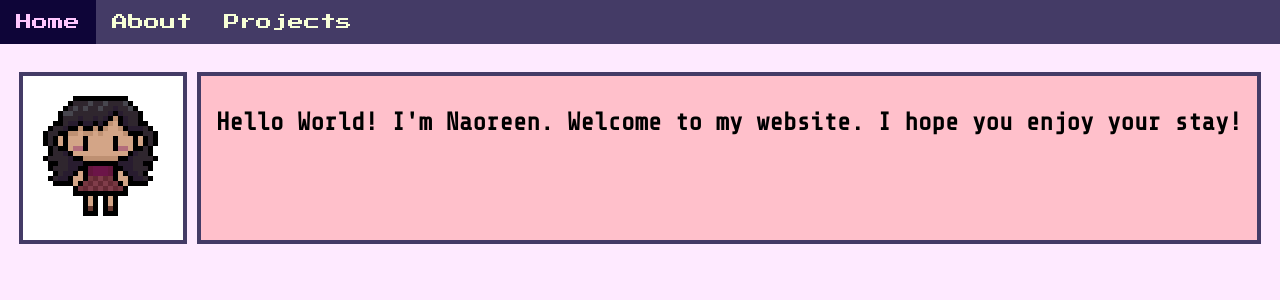
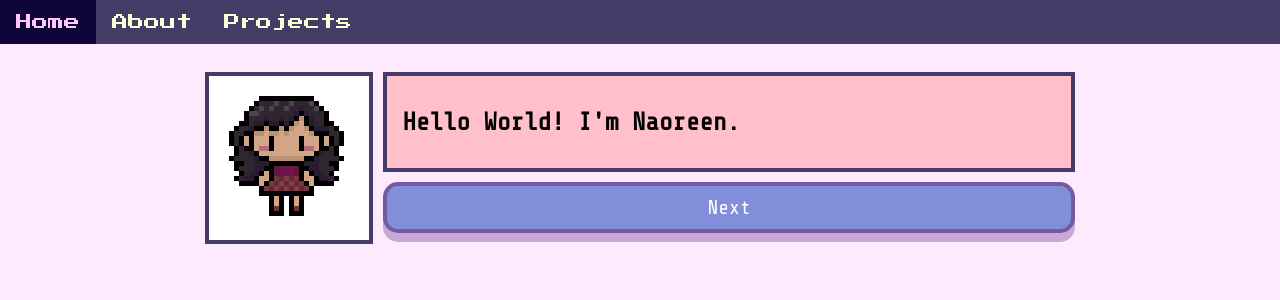
Before and after one commit to kNaoreen/kNaoreen.github.io, a Jekyll site: the page built from index.html, in a window 1280 px wide. Shown: the top 300 px of the page. Built offline with Jekyll 4.4.1, drawn with Linux system fonts in a browser that asks for light colours.

Commit message:
some minimal dialogue

```diff
--- a/_sass/main.scss
+++ b/_sass/main.scss
@@ -5,7 +5,7 @@ html, body {
 }
 
 .dialogueContainer {
-    width: fit-content;
+    width: 90%;
     display: flex;
     flex-direction: row;
     flex-wrap: wrap;
@@ -28,6 +28,14 @@ html, body {
     height: min-content;
 }
 
+.dialogueBoxAndButtonsContainer {
+    display: flex;
+    flex-direction: column;
+    gap: 10px;
+    width: 60%;
+
+}
+
 .literalDialogueBox {
     border: 4px rgb(68, 59, 102) solid;
     background-color: pink;
@@ -39,6 +47,42 @@ html, body {
 .literalDialogueBox h1 {
     font-family: 'Share Tech Mono', monospace;
     font-size: 25px;
+}
+
+.literalDialogueBox__nextButton {
+    padding: 10px 15px;
+    cursor: pointer;
+    text-align: center;
+    text-decoration: none;
+    outline: none;
+    color: #fff;
+    background-color: #818eda;
+    border: #735aa1 4px solid;
+    border-radius: 15px;
+    box-shadow: 0 9px rgb(201, 167, 214);
+
+    font-family: 'Share Tech Mono', monospace;
+    font-size: 20px;
+}
+
+.literalDialogueBox__nextButton:hover {
+    background-color: #735aa1;
+}
+
+.literalDialogueBox__nextButton:hover {
+  background-color: #9075c2;
+  box-shadow: 0 5px rgb(214, 167, 213);
+  transform: translateY(4px);
+}
+
+.optionButtons--hidden {
+    display: none;
+}
+
+.optionButtons--visible {
+    display: flex;
+    flex-direction: column;
+    gap: 20px;
 }
 
 /** ABOUT PAGE **/
--- /dev/null
+++ b/assets/js/home.js
@@ -0,0 +1,46 @@
+/**
+ * SCRIPTS RELATED TO HOME PAGE
+ */
+
+// Map State to numbers
+const HELLO = 0;
+const WHO_ARE_YOU = 1;
+const PICKED_EMPLOYER = 2;
+const PICKED_STRANGER = 3;
+const PICKED_FAN = 4;
+
+currentState = HELLO;
+
+function handleNextButton() {
+    if (currentState == HELLO) {
+        // update state
+        currentState = WHO_ARE_YOU;
+
+        // hide the "next" button
+        document.getElementById("literalDialogueBox__nextButton").style.display = "none";
+
+        // update the text in the dialog box
+        setDialogBoxText("Choose your character:");
+
+        // show three options
+        document.getElementById("optionButtons").classList.replace("optionButtons--hidden","optionButtons--visible")
+    }
+};
+
+function handleOptionButton(chosenButton) {
+    if (currentState == WHO_ARE_YOU) {
+        if (chosenButton == "employer") {
+            setDialogBoxText("Do you want to check out my projects?")
+        }
+        else if (chosenButton == "fan") {
+            setDialogBoxText("I'm flattered!")
+        }
+        else if (chosenButton == "stranger") {
+            setDialogBoxText("Don't be a stranger! Check out my About page :)");
+        }
+    }
+}
+
+function setDialogBoxText(text) {
+    document.getElementById("literalDialogueBox__text").innerText = text;
+}
--- a/index.html
+++ b/index.html
@@ -3,13 +3,22 @@ layout: default
 title: Home
 ---
 
+<script src="assets/js/home.js"></script>
 
 <div class="dialogueContainer">
     <div class="spriteBox">
         <img src="assets/images/naoreenstatic.png">
     </div>
-    <div class="literalDialogueBox">
-        <h1> Hello World! I'm Naoreen. Welcome to my website. I hope you enjoy your stay!</h1>
-        <!-- todo implement this lol <button class="literalDialogueBox--nextButton">Next</button> -->
+    <div class="dialogueBoxAndButtonsContainer">
+        <div class="literalDialogueBox">
+            <h1 id="literalDialogueBox__text"> Hello World! I'm Naoreen.</h1>
+        </div>
+        <button class="literalDialogueBox__nextButton" id="literalDialogueBox__nextButton" onclick="handleNextButton()">Next</button>
+
+        <div class="optionButtons--hidden" id="optionButtons">
+            <button class="literalDialogueBox__nextButton optionButton" value="employer" onclick="handleOptionButton(this.value)">A curious employer</button>
+            <button class="literalDialogueBox__nextButton optionButton" value="fan" onclick="handleOptionButton(this.value)">An adoring fan</button>
+            <button class="literalDialogueBox__nextButton optionButton" value="stranger" onclick="handleOptionButton(this.value)">A mysterious stranger</button>
+        </div>
     </div>
 </div>
```
